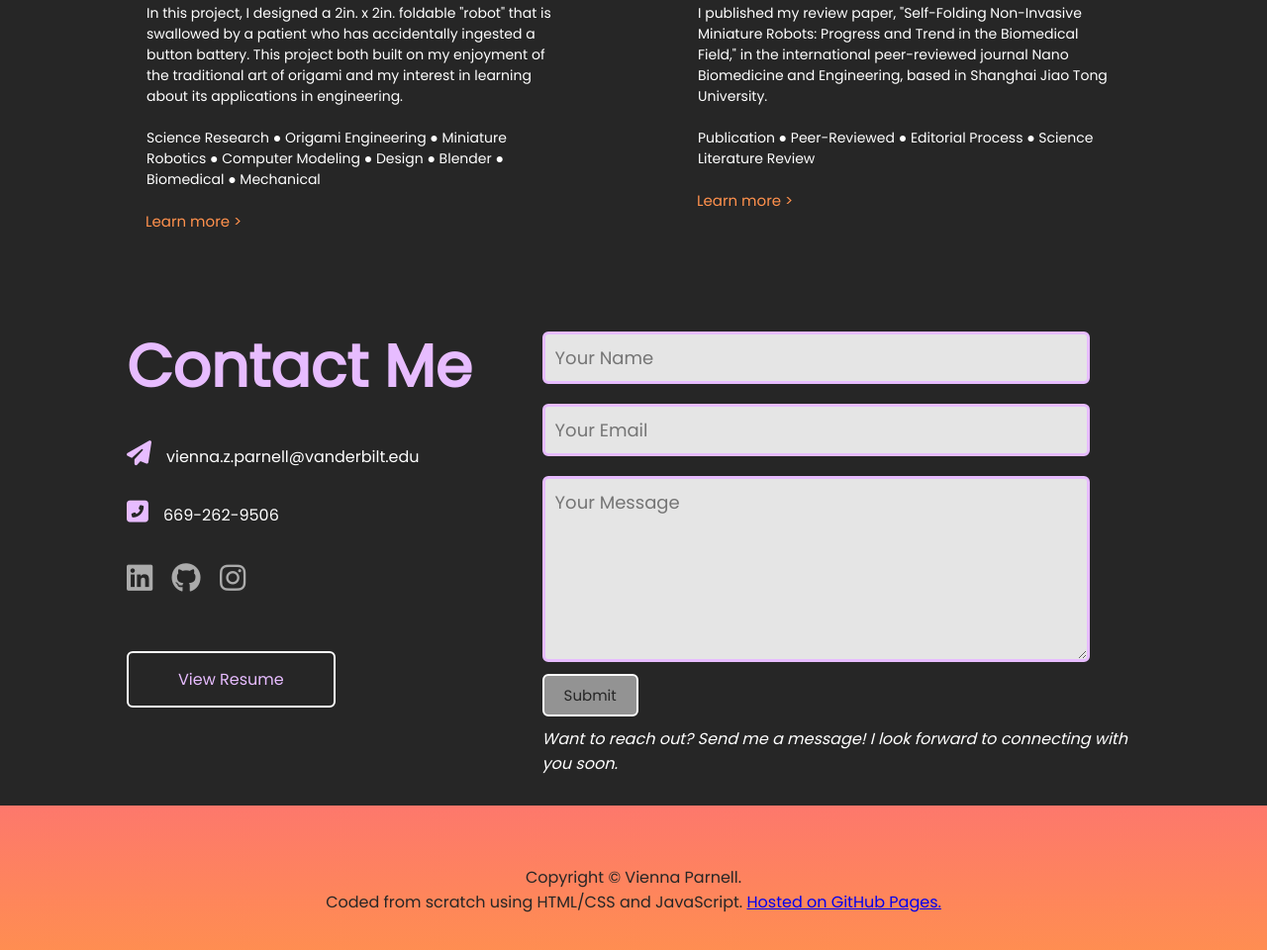
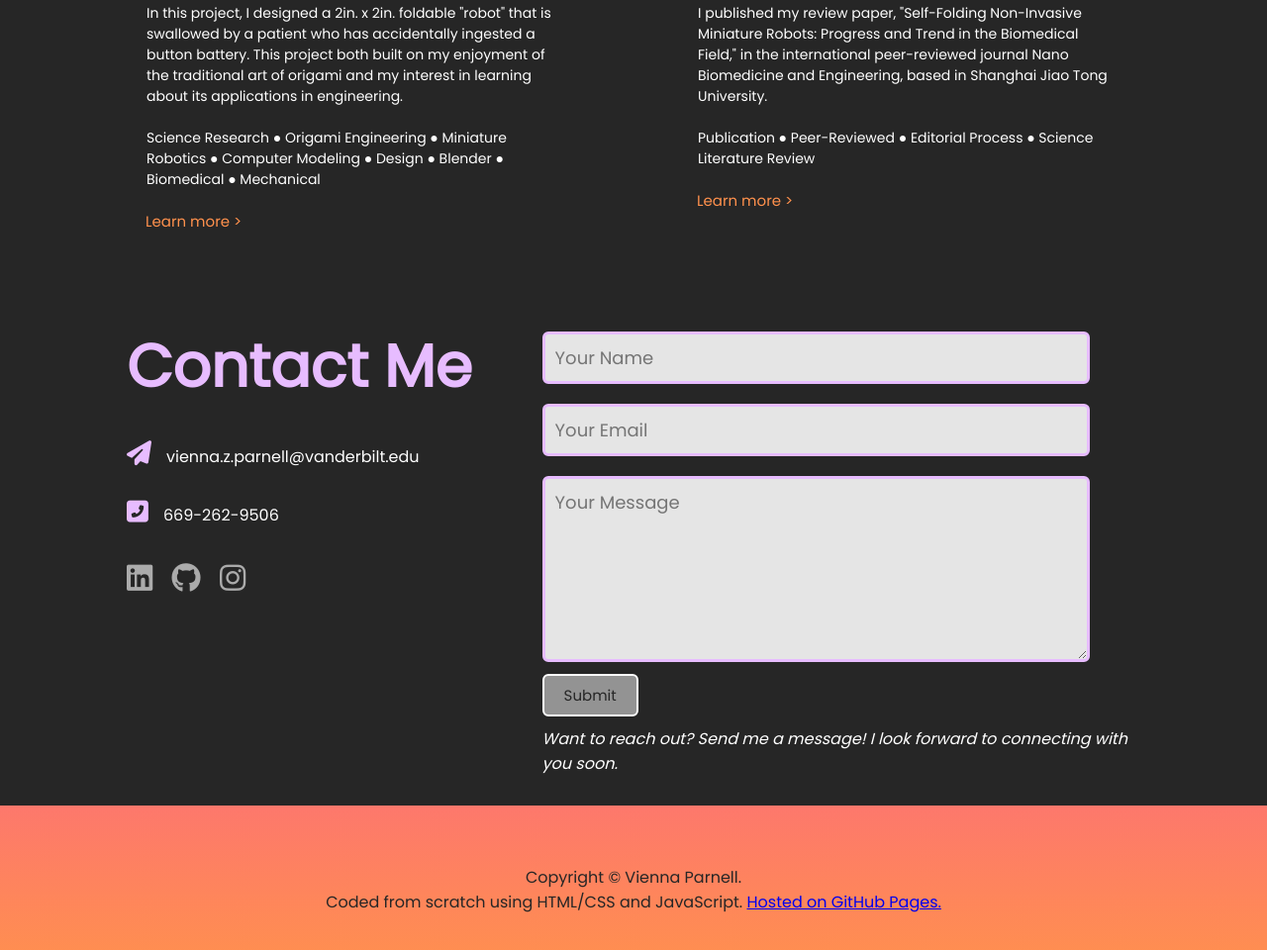
Before and after one commit to viennap/ViennaParnell.github.io, a plain HTML site: page index.html in a window 1280 px wide. Shown: the part 6194-7154 px from the top of the page at 99% size. Drawn offline with Linux system fonts and the light colour scheme.

Commit message:
Redactions

```diff
--- a/index.html
+++ b/index.html
@@ -583,7 +583,7 @@
                             <a href = "https://github.com/viennap" target = "_blank"> <i class="fa-brands fa-github"></i></i> </a>
                             <a href = "http://instagram.com/viennaparnell" target = "_blank"> <i class = "fab fa-instagram"> </i> </a>
                         </div>
-                        <a href="Vienna Parnell - Resume.pdf" target = "_blank" class = "btn btn2"> View Resume </a>
+                        <!-- <a href="Vienna Parnell - Resume.pdf" target = "_blank" class = "btn btn2"> View Resume </a>-->
                     </div>
 
                     <div class="contact-right">
```
